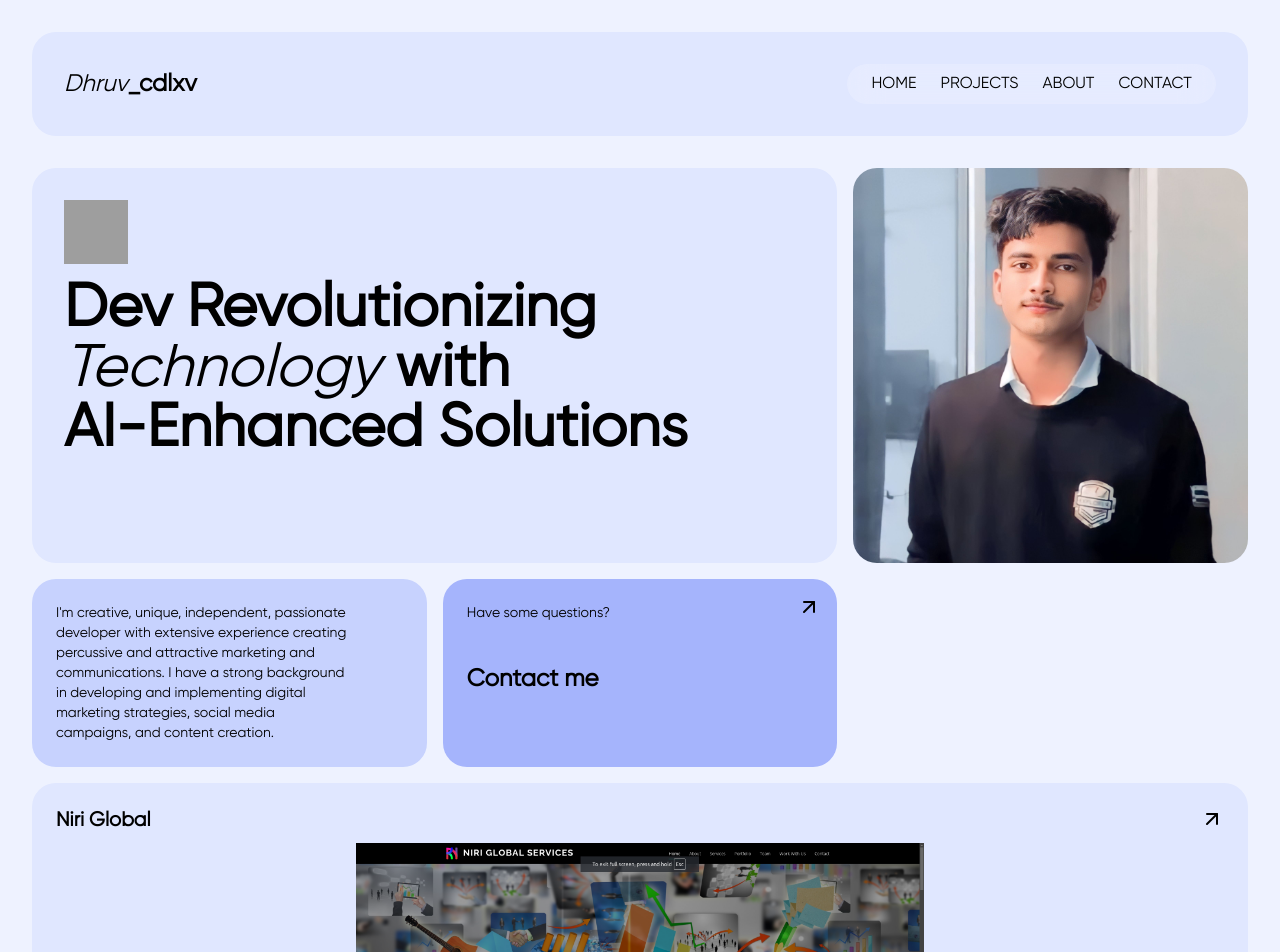
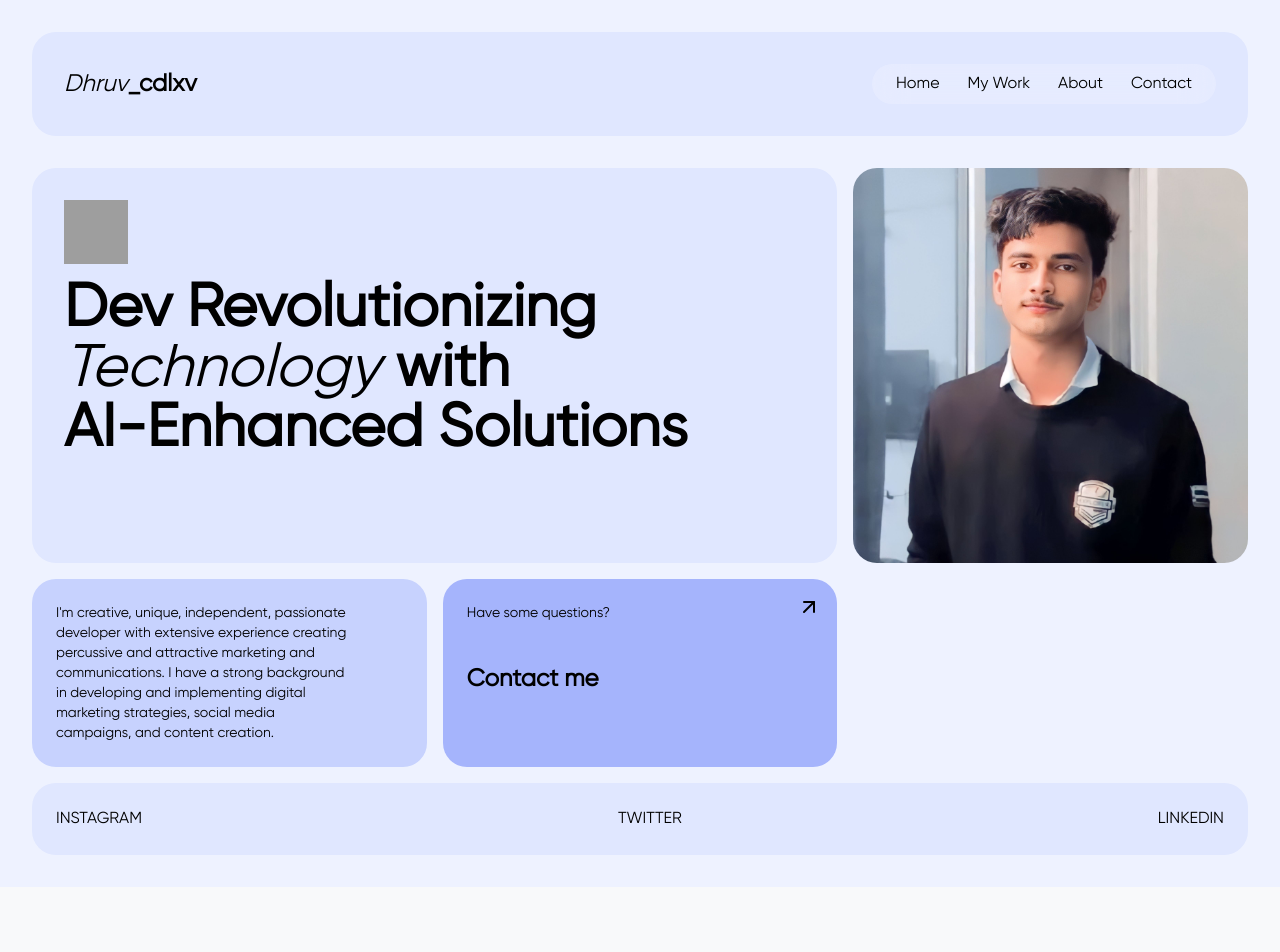
Before and after one commit to dhruv465/Portfolio, a React (Vite) app: page / in a window 1280 px wide. Shown: the top 952 px of the page. After the commit the page ends 887 px from the top, so only its background shows below. Built offline with nearby package versions, Linux system fonts and the light colour scheme; grey boxes are pictures that could not be loaded.

Commit message:
Refactor route path for projects section

```diff
--- a/src/App.jsx
+++ b/src/App.jsx
@@ -25,7 +25,7 @@ function App() {
     <Router>
       <Routes>
         <Route path="/" element={<Home />} />
-        <Route path="/projects" element={<Projects />} />
+        <Route path="/my work" element={<Projects />} />
         <Route path="/about" element={<About />} />
       </Routes>
     </Router>
--- a/src/MyComponents/Navigation/Header.jsx
+++ b/src/MyComponents/Navigation/Header.jsx
@@ -4,7 +4,7 @@ import { motion, AnimatePresence } from 'framer-motion'
 
 export default function Header({ isMobile }) {
   const [isMenuOpen, setIsMenuOpen] = useState(false)
-  const navItems = ['HOME', 'PROJECTS', 'ABOUT', 'CONTACT']
+  const navItems = ['Home', 'My Work', 'About', 'Contact']
 
   const getNavHref = (item) => {
     return item.toLowerCase() === 'home' ? '/' : `/${item.toLowerCase()}`
@@ -26,7 +26,7 @@ export default function Header({ isMobile }) {
         </button>
       ) : (
         <nav className="bg-white bg-opacity-20 backdrop-blur-lg rounded-full px-6 py-2">
-          <ul className="flex space-x-6">
+          <ul className="flex space-x-7">
             {navItems.map((item) => (
               <li key={item}>
                 <a
--- a/src/pages/Home.jsx
+++ b/src/pages/Home.jsx
@@ -4,7 +4,7 @@ import Header from '../MyComponents/Navigation/Header'
 
 import HeroSection from '../MyComponents/Hero/HeroSection'
 import AboutSection from '../MyComponents/About/AboutSection'
-import ProjectsSection from '../MyComponents/Projects/ProjectsSection'
+import ProjectsSectionPage from '../MyComponents/Projects/ProjectsSectionPage'
 import ContactSection from '../MyComponents/Contact/ContactSection'
 import Footer from '../MyComponents/Footer/Footer'
 
@@ -29,8 +29,8 @@ export default function Home() {
         <HeroSection />
         <AboutSection />
         <ContactSection />
-        <ProjectsSection />
       </div>
+      {/* <ProjectsSectionPage /> */}
       <Footer />
     </div>
   )
```
